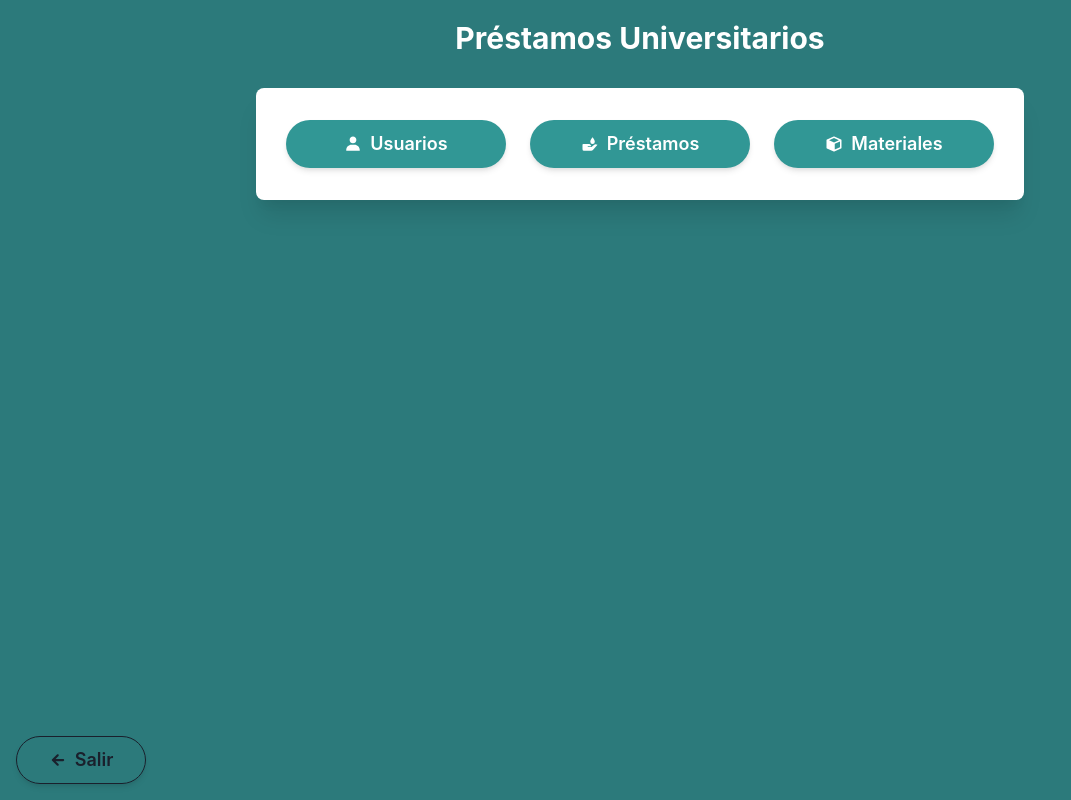
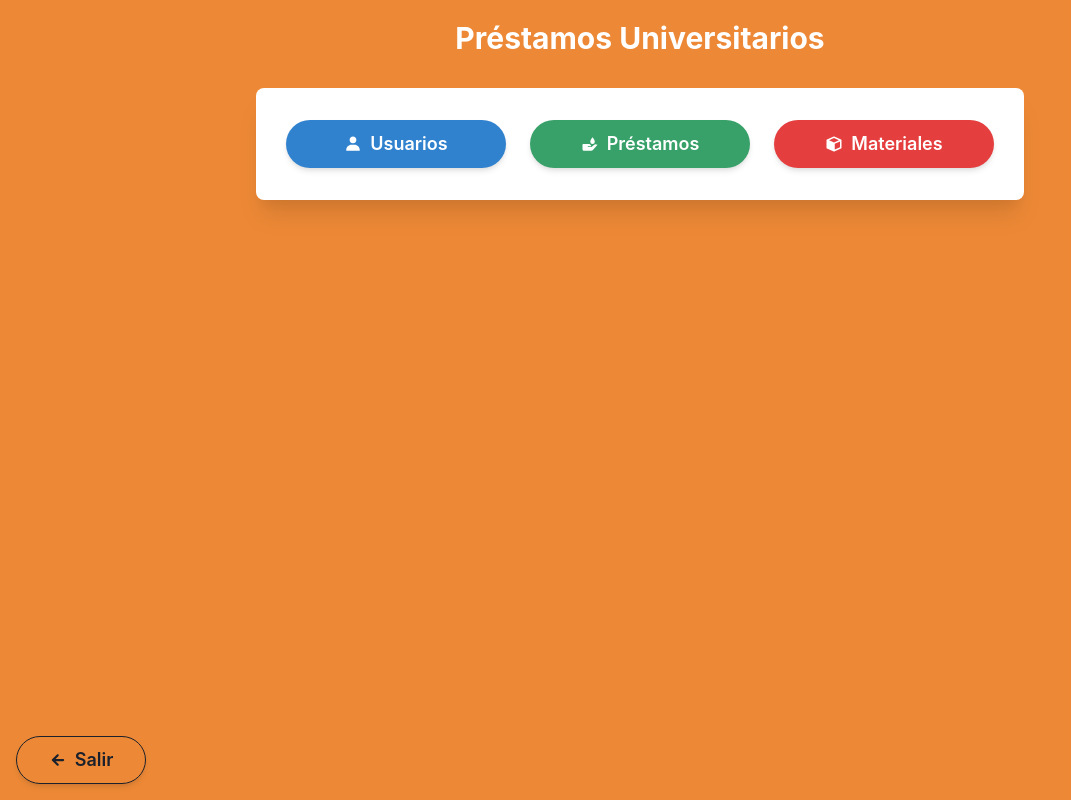
Before and after one commit to luisivmaraz/prestamos_py, a React (Create React App) app: page /Dashboard in a window 1280 px wide. Shown: the whole page, without its empty margins (0-1071 px from the left). Built offline with nearby package versions, Linux system fonts and the light colour scheme.

Commit message:
Cambio de paleta
Se cambio la paleta de colores

```diff
--- a/src/pages/home.jsx
+++ b/src/pages/home.jsx
@@ -6,23 +6,23 @@ import { Link } from "react-router-dom";
 
 const Dashboard = () => {
   return (
-    <Box backgroundColor="teal.600" minHeight="100vh" p={5} display="flex" flexDirection="column" alignItems="center">
+    <Box backgroundColor="orange.400" minHeight="100vh" p={5} display="flex" flexDirection="column" alignItems="center">
       <Heading color="white" textAlign="center" mb={8} fontSize="3xl">Préstamos Universitarios</Heading>
       <Container maxW="container.md" bg="white" p={8} borderRadius="lg" boxShadow="xl">
         <VStack spacing={6} align="center">
           <HStack spacing={6} justify="center">
             <Link to="/Usuarios">
-              <Button leftIcon={<Icon as={BiSolidUser} />} colorScheme="teal" size="lg" width="220px" borderRadius="full" boxShadow="md" _hover={{ transform: 'scale(1.05)' }}>
+              <Button leftIcon={<Icon as={BiSolidUser} />} colorScheme="blue" size="lg" width="220px" borderRadius="full" boxShadow="md" _hover={{ transform: 'scale(1.05)' }}>
                Usuarios
              </Button>
             </Link>
             <Link to="/prestamos">
-              <Button leftIcon={<Icon as={BiSolidDonateBlood } />} colorScheme="teal" size="lg" width="220px" borderRadius="full" boxShadow="md" _hover={{ transform: 'scale(1.05)' }}>
+              <Button leftIcon={<Icon as={BiSolidDonateBlood } />} colorScheme="green" size="lg" width="220px" borderRadius="full" boxShadow="md" _hover={{ transform: 'scale(1.05)' }}>
                 Préstamos
               </Button>
               </Link>
             <Link to="/materiales">
-              <Button leftIcon={<Icon as={BiSolidCube } />} colorScheme="teal" size="lg" width="220px" borderRadius="full" boxShadow="md" _hover={{ transform: 'scale(1.05)' }}>
+              <Button leftIcon={<Icon as={BiSolidCube } />} colorScheme="red" size="lg" width="220px" borderRadius="full" boxShadow="md" _hover={{ transform: 'scale(1.05)' }}>
                 Materiales
               </Button>
               </Link>
--- a/src/pages/materiales.jsx
+++ b/src/pages/materiales.jsx
@@ -106,19 +106,19 @@ const Materiales = () => {
 
 
   return (
-    <Box backgroundColor="teal.600" minHeight="100vh" p={5} display="flex" flexDirection="column" alignItems="center">
+    <Box backgroundColor="orange.400" minHeight="100vh" p={5} display="flex" flexDirection="column" alignItems="center">
       <Heading color="white" textAlign="center" mb={8} fontSize="3xl">Gestión de Materiales</Heading>
       <Box bg="white" p={6} borderRadius="lg" boxShadow="xl" width="80%">
-        <Button leftIcon={<BsWrenchAdjustable />} colorScheme="teal" mb={4} onClick={onOpen}>
+        <Button leftIcon={<BsWrenchAdjustable />} colorScheme="blue" mb={4} onClick={onOpen}>
           Agregar Material
         </Button>
         <Link to="/Dashboard">
-          <Button marginLeft={10} leftIcon={<BiSolidChevronLeft />} colorScheme="teal" mb={4}>
+          <Button marginLeft={10} leftIcon={<BiSolidChevronLeft />} colorScheme="green" mb={4}>
             Dashboard
           </Button>
         </Link>
 
-        <Table variant="striped" colorScheme='teal' size='sm'>
+        <Table variant="striped" colorScheme='blue' size='sm'>
           <Thead>
             <Tr>
               <Th>Tipo de Material</Th>
--- a/src/pages/prestamos.jsx
+++ b/src/pages/prestamos.jsx
@@ -191,18 +191,18 @@ const Loans = () => {
   };
 
   return (
-    <Box backgroundColor="teal.600" minHeight="100vh" p={5} display="flex" flexDirection="column" alignItems="center">
+    <Box backgroundColor="orange.400" minHeight="100vh" p={5} display="flex" flexDirection="column" alignItems="center">
       <Heading color="white" textAlign="center" mb={8} fontSize="3xl">Loan Management</Heading>
       <Box bg="white" p={6} borderRadius="lg" boxShadow="xl" width="80%">
-        <Button leftIcon={<BsPlusLg />} colorScheme="teal" mb={4} onClick={onOpen}>
+        <Button leftIcon={<BsPlusLg />} colorScheme="green" mb={4} onClick={onOpen}>
           Add Loan
         </Button>
         <Link to="/Dashboard">
-          <Button marginLeft={10} leftIcon={<BiSolidChevronLeft />} colorScheme="teal" mb={4}>
+          <Button marginLeft={10} leftIcon={<BiSolidChevronLeft />} colorScheme="blue" mb={4}>
             Dashboard
           </Button>
         </Link>
-        <Table variant="striped" colorScheme='teal' size='sm'>
+        <Table variant="striped" colorScheme='blue' size='sm'>
           <Thead>
             <Tr>
               <Th>Usuario</Th>
--- a/src/pages/usuarios.jsx
+++ b/src/pages/usuarios.jsx
@@ -144,19 +144,19 @@ const Usuarios = () => {
   };
 
   return (
-    <Box backgroundColor="teal.600" minHeight="100vh" p={5} display="flex" flexDirection="column" alignItems="center">
+    <Box backgroundColor="orange.400" minHeight="100vh" p={5} display="flex" flexDirection="column" alignItems="center">
       <Heading color="white" textAlign="center" mb={8} fontSize="3xl">Gestión de Usuarios</Heading>
       <Box bg="white" p={6} borderRadius="lg" boxShadow="xl" >
-        <Button leftIcon={<BiSolidUserPlus />} colorScheme="teal" mb={4} onClick={onOpen}>
+        <Button leftIcon={<BiSolidUserPlus />} colorScheme="green" mb={4} onClick={onOpen}>
           Agregar Usuario
         </Button>
         <Link to="/Dashboard">
-          <Button marginLeft={10} leftIcon={<BiSolidChevronLeft />} colorScheme="teal" mb={4}>
+          <Button marginLeft={10} leftIcon={<BiSolidChevronLeft />} colorScheme="blue" mb={4}>
             Dashboard
           </Button>
         </Link>
 
-        <Table variant="striped" colorScheme='teal' size='sm'>
+        <Table variant="striped" colorScheme='blue' size='sm'>
           <Thead>
             <Tr>
               <Th>Nombre</Th>
```
